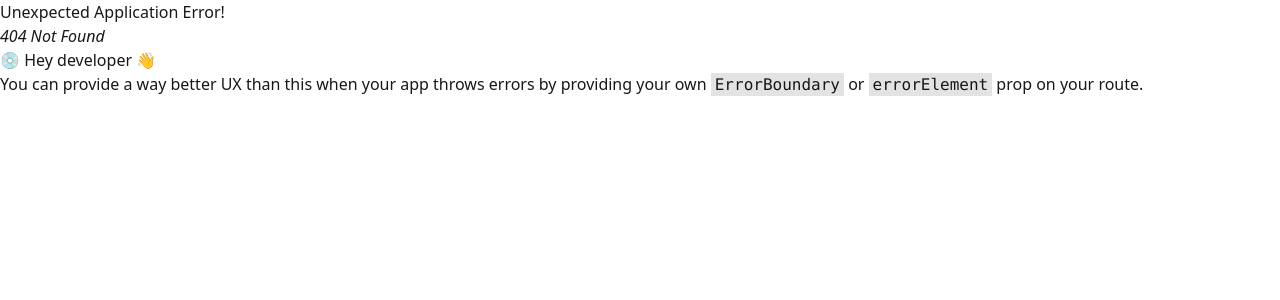
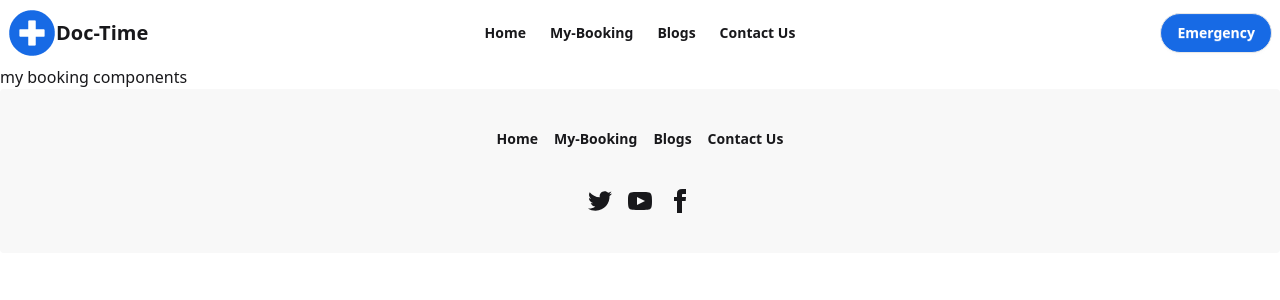
Before and after one commit to yeahieaKhan/doc-time, a React (Vite) app: page /mybooking in a window 1280 px wide. Before the commit this address had no page. Shown: the top 300 px of the page. Built offline with nearby package versions, Linux system fonts and the light colour scheme.

Commit message:
add local storage data done

```diff
--- a/src/components/Doctors/DoctorDetails.jsx
+++ b/src/components/Doctors/DoctorDetails.jsx
@@ -1,5 +1,7 @@
 import React, { useEffect } from "react";
-import { useLoaderData, useParams } from "react-router";
+import { Link, useLoaderData, useParams } from "react-router";
+import Navbar from "../pages/Navbar";
+import { addFavorite } from "../Utilitys";
 
 const DoctorDetails = () => {
   const data = useLoaderData();
@@ -15,9 +17,19 @@
     education,
   } = singleDoctor;
 
+  const handleFavorite = () => {
+    addFavorite(singleDoctor);
+  };
+
   return (
+    <div className="md:w-7xl mx-auto">
       <div>
-      <div className="hero bg-base-200 min-h-screen md:w-7xl mx-auto">
+        <h2 className="font-bold text-3xl text-center py-20">
+          Doctor’s Profile Details
+        </h2>
+      </div>
+      <div>
+        <div className="hero bg-base-200  md:w-7xl mx-auto">
           <div className="md:flex gap-20 w-full">
             <img
               src="https://img.daisyui.com/images/stock/photo-1635805737707-575885ab0820.webp"
@@ -34,6 +46,27 @@
           </div>
         </div>
       </div>
+      <div>
+        <h2 className="font-bold text-3xl py-10 text-center">
+          Book an Appointment
+        </h2>
+        <div className="md:flex justify-between">
+          <h2>Availablity</h2>
+          <h2>Doctor Avalabable</h2>
+        </div>
+        <h2 className="text-amber-500 py-10">
+          Due to high patient volume, we are currently accepting appointments
+          for today only. We appreciate your understanding and cooperation.
+        </h2>
+        <div className="py-10">
+          <Link to={"/mybooking"} onClick={handleFavorite}>
+            <button className="btn btn-success w-full text-white">
+              Book an Appointment
+            </button>
+          </Link>
+        </div>
+      </div>
+    </div>
   );
 };
 
--- a/src/components/Home/Home.jsx
+++ b/src/components/Home/Home.jsx
@@ -2,6 +2,7 @@
 import Banner from "../pages/Banner";
 import Doctors from "../Doctors/Doctors";
 import { useLoaderData } from "react-router";
+import Footer from "../pages/Footer";
 
 const Home = () => {
   const doctors = useLoaderData();
--- /dev/null
+++ b/src/components/MyBooking/Mybooking.jsx
@@ -0,0 +1,24 @@
+import React, { useEffect, useState } from "react";
+import Doctor from "../Doctors/Doctor";
+import { getFavorites } from "../Utilitys";
+
+const Mybooking = () => {
+  const [doctorData, setDoctorData] = useState([]);
+
+  useEffect(() => {
+    const savedDoctorLocalStorage = getFavorites();
+    setDoctorData(savedDoctorLocalStorage);
+  }, []);
+  return (
+    <div>
+      <h2>my booking components</h2>
+      <div className="grid md:grid-cols-3">
+        {doctorData.map((doctor) => (
+          <Doctor key={doctor.id} doctor={doctor}></Doctor>
+        ))}
+      </div>
+    </div>
+  );
+};
+
+export default Mybooking;
--- a/src/components/Root/Root.jsx
+++ b/src/components/Root/Root.jsx
@@ -2,14 +2,19 @@
 import Home from "../Home/Home";
 import Navbar from "../pages/Navbar";
 import { Outlet } from "react-router";
+import Footer from "../pages/Footer";
 
 const Root = () => {
   return (
     <div>
       <Navbar></Navbar>
-      <Outlet>
-        <Home></Home>
-      </Outlet>
+
+      <div>
+        <Outlet>
+          <Home></Home>
+        </Outlet>
+      </div>
+      <Footer></Footer>
     </div>
   );
 };
--- a/src/components/Routers/Routers.jsx
+++ b/src/components/Routers/Routers.jsx
@@ -3,6 +3,7 @@
 import Root from "../Root/Root";
 import Home from "../Home/Home";
 import DoctorDetails from "../Doctors/DoctorDetails";
+import Mybooking from "../MyBooking/Mybooking";
 
 const router = createBrowserRouter([
   {
@@ -11,12 +12,16 @@
     children: [
       {
         index: true,
-        loader: () => fetch("doctors.json"),
+        loader: () => fetch("../doctors.json"),
         Component: Home,
       },
       {
+        path: "mybooking",
+        Component: Mybooking,
+      },
+      {
         path: "doctordetails/:id",
-        loader: () => fetch("doctors.json"),
+        loader: () => fetch("../doctors.json"),
         Component: DoctorDetails,
       },
     ],
--- /dev/null
+++ b/src/components/Utilitys/index.js
@@ -0,0 +1,15 @@
+const getFavorites = () => {
+  const favorites = localStorage.getItem("favorites");
+  if (favorites) return JSON.parse(favorites);
+  return [];
+};
+
+const addFavorite = (doctor) => {
+  const favorites = getFavorites();
+  const isExist = favorites.find((p) => p.id === doctor.id);
+  if (isExist) return alert("Doctor Already added");
+  favorites.push(doctor);
+  localStorage.setItem("favorites", JSON.stringify(favorites));
+};
+
+export { addFavorite, getFavorites };
--- a/src/components/pages/Banner.jsx
+++ b/src/components/pages/Banner.jsx
@@ -33,8 +33,8 @@
               ></span>
             </button>
           </form>
-              </div>
-              <div></div>
+        </div>
+        <div></div>
       </div>
     </div>
   );
--- /dev/null
+++ b/src/components/pages/Footer.jsx
@@ -0,0 +1,70 @@
+import React from "react";
+import { Link } from "react-router";
+
+const Footer = () => {
+  return (
+    <div>
+      <footer className="footer footer-horizontal footer-center bg-base-200 text-base-content rounded p-10">
+        <nav className="grid grid-flow-col gap-4 list-none font-bold">
+          <Link to={"/"}>
+            {" "}
+            <li>
+              <a>Home</a>
+            </li>
+          </Link>
+          <Link to={"/mybooking"}>
+            {" "}
+            <li>
+              <a>My-Booking</a>
+            </li>
+          </Link>
+          <li>
+            <a>Blogs</a>
+          </li>
+          <li>
+            <a>Contact Us</a>
+          </li>
+        </nav>
+        <nav>
+          <div className="grid grid-flow-col gap-4">
+            <a>
+              <svg
+                xmlns="http://www.w3.org/2000/svg"
+                width="24"
+                height="24"
+                viewBox="0 0 24 24"
+                className="fill-current"
+              >
+                <path d="M24 4.557c-.883.392-1.832.656-2.828.775 1.017-.609 1.798-1.574 2.165-2.724-.951.564-2.005.974-3.127 1.195-.897-.957-2.178-1.555-3.594-1.555-3.179 0-5.515 2.966-4.797 6.045-4.091-.205-7.719-2.165-10.148-5.144-1.29 2.213-.669 5.108 1.523 6.574-.806-.026-1.566-.247-2.229-.616-.054 2.281 1.581 4.415 3.949 4.89-.693.188-1.452.232-2.224.084.626 1.956 2.444 3.379 4.6 3.419-2.07 1.623-4.678 2.348-7.29 2.04 2.179 1.397 4.768 2.212 7.548 2.212 9.142 0 14.307-7.721 13.995-14.646.962-.695 1.797-1.562 2.457-2.549z"></path>
+              </svg>
+            </a>
+            <a>
+              <svg
+                xmlns="http://www.w3.org/2000/svg"
+                width="24"
+                height="24"
+                viewBox="0 0 24 24"
+                className="fill-current"
+              >
+                <path d="M19.615 3.184c-3.604-.246-11.631-.245-15.23 0-3.897.266-4.356 2.62-4.385 8.816.029 6.185.484 8.549 4.385 8.816 3.6.245 11.626.246 15.23 0 3.897-.266 4.356-2.62 4.385-8.816-.029-6.185-.484-8.549-4.385-8.816zm-10.615 12.816v-8l8 3.993-8 4.007z"></path>
+              </svg>
+            </a>
+            <a>
+              <svg
+                xmlns="http://www.w3.org/2000/svg"
+                width="24"
+                height="24"
+                viewBox="0 0 24 24"
+                className="fill-current"
+              >
+                <path d="M9 8h-3v4h3v12h5v-12h3.642l.358-4h-4v-1.667c0-.955.192-1.333 1.115-1.333h2.885v-5h-3.808c-3.596 0-5.192 1.583-5.192 4.615v3.385z"></path>
+              </svg>
+            </a>
+          </div>
+        </nav>
+      </footer>
+    </div>
+  );
+};
+
+export default Footer;
--- a/src/components/pages/Navbar.jsx
+++ b/src/components/pages/Navbar.jsx
@@ -49,11 +49,14 @@
             </ul>
           </div>
           <div>
+            <Link to={"/"}>
+              {" "}
               <a className="flex justify-center items-center font-bold text-xl">
                 {" "}
                 <img src={logo} alt="doc time logo" />
                 Doc-Time
               </a>
+            </Link>
           </div>
         </div>
         <div className="navbar-center hidden lg:flex">
@@ -64,9 +67,12 @@
                 <a>Home</a>
               </li>
             </Link>
+            <Link to={"/mybooking"}>
+              {" "}
               <li>
                 <a>My-Booking</a>
               </li>
+            </Link>
             <li>
               <a>Blogs</a>
             </li>
```
Lines whose indentation alone changed are shown as unchanged.
